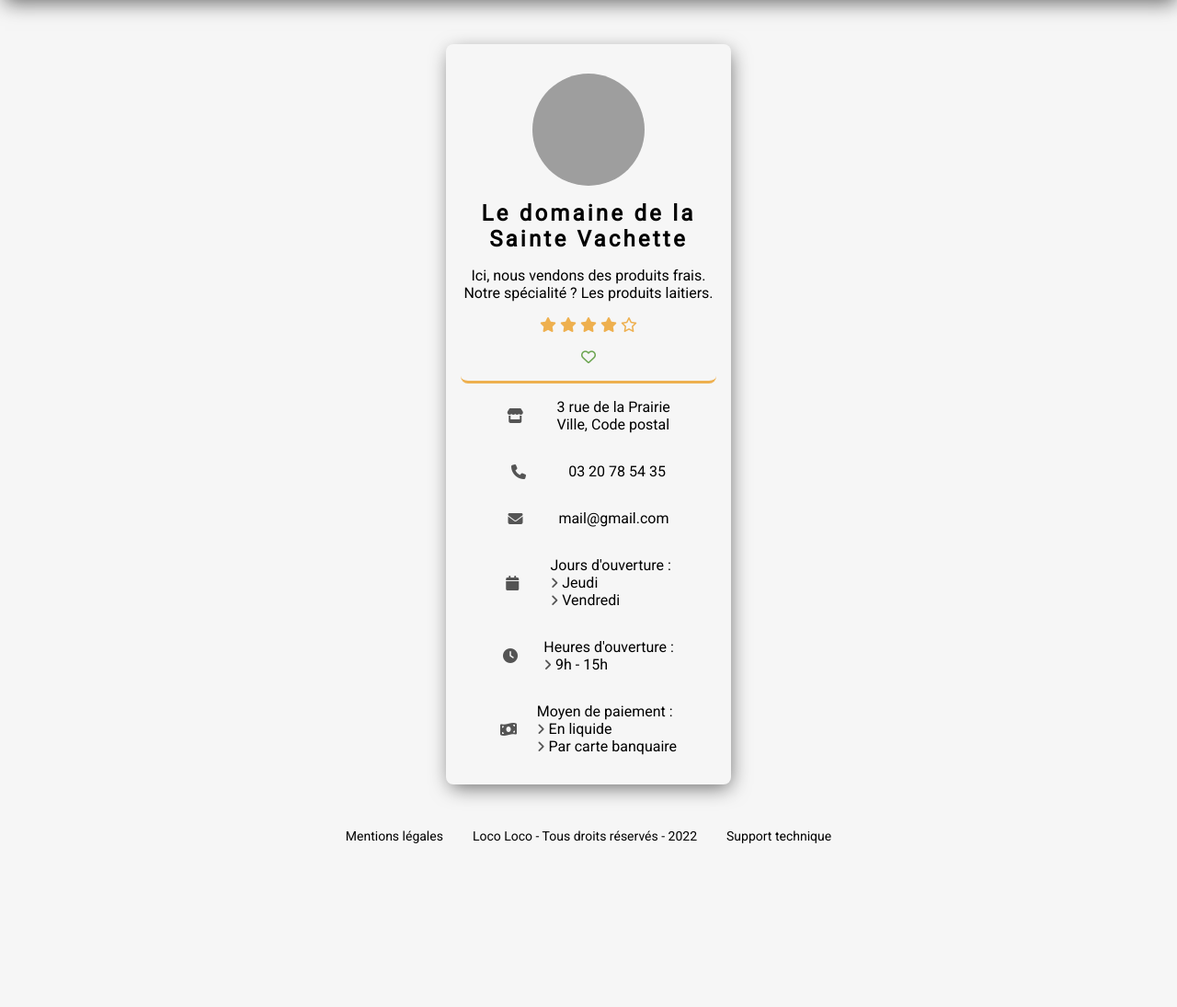
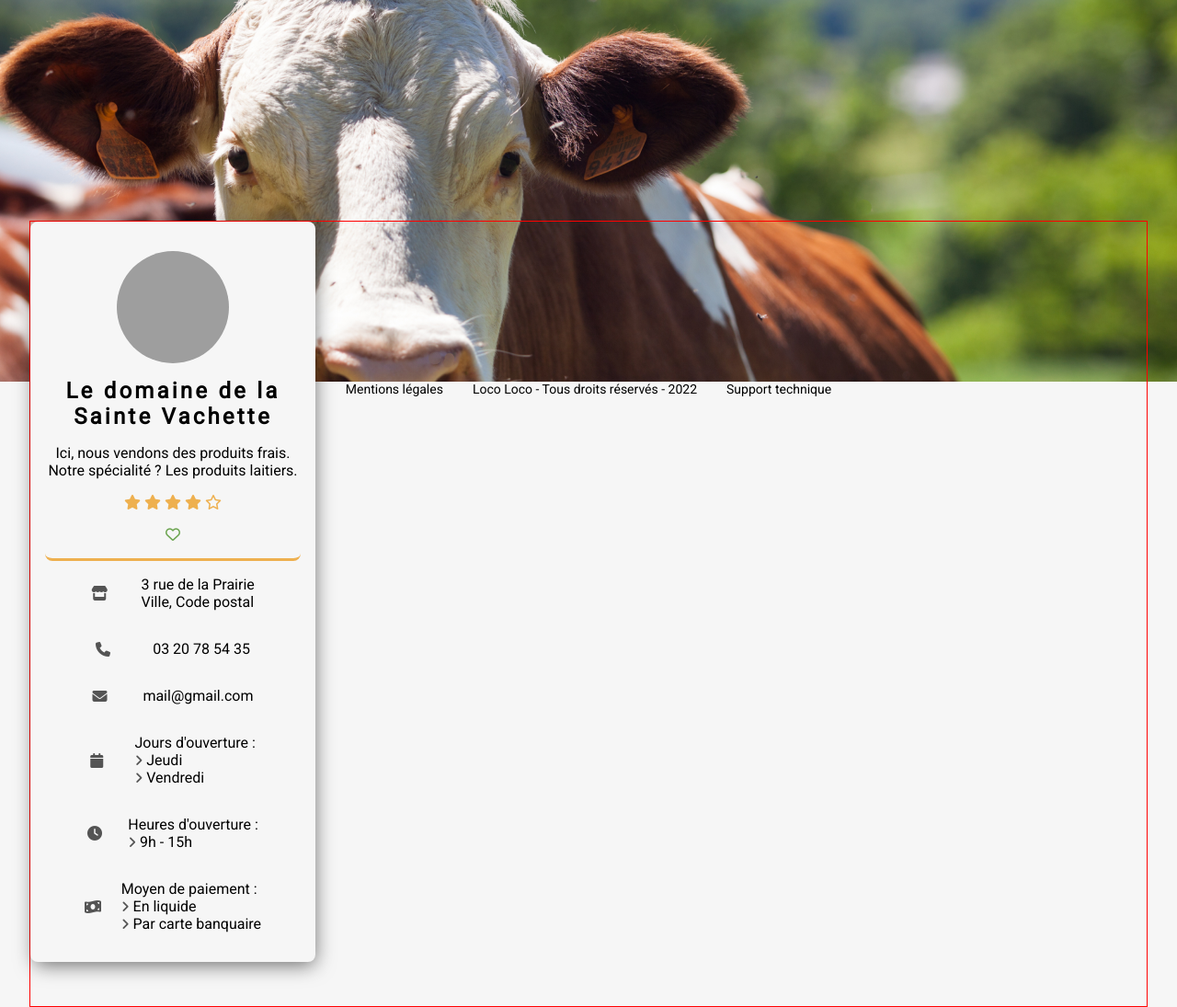
Before and after one commit to eliseomurillo9/loco-loco, a Symfony app: template templates/store/single.html.twig in a window 1280 px wide. Shown: the part 80-1175 px from the top of the page at 92% size. Before the commit the page ends 997 px from the top, so only its background shows below. Run offline with Twig, Linux system fonts and the light colour scheme; the template is opened without the code that fills it, so the values that code supplies are empty; some libraries are stand-ins or nearby versions; grey boxes are pictures that could not be loaded.

Commit message:
chore(store-single): position sidebar on top layout

```diff
--- a/public/css/store/store-sidebar.css
+++ b/public/css/store/store-sidebar.css
@@ -1,9 +1,10 @@
 .sidebar{
-    margin: 3rem auto;
     max-width: 310px;
     border-radius: .5rem;
     padding: 1rem;
     text-align: center;
+
+    background-color: var(--light);
 }
 
 .sidebar__presentation{
--- a/public/css/store/store-single.css
+++ b/public/css/store/store-single.css
@@ -1,7 +1,6 @@
-/* .single{
-    max-width: 1000px;
-    margin: 3rem auto;
-} */
+.single{
+    position: relative;
+}
 
 .title-custom{
     text-transform: uppercase;
@@ -27,6 +26,7 @@
 /* ------------------------------------------------------------- */
 .single__banniere{
     height: 415px;
+    z-index: 1;
 }
 
 .single__banniere img{
@@ -34,3 +34,18 @@
     height: 100%;
     object-fit: cover;
 }
+
+/* --- TOP LAYOUT --- */
+/* ------------------------------------------------------------- */
+.top-layout{
+    border: 1px solid red;
+    z-index: 5;
+
+    margin: 15rem 2rem;
+    padding-bottom: 3rem;
+
+    position: absolute;
+    top: 0;
+    right: 0;
+    left: 0;
+}
--- a/templates/store/single.html.twig
+++ b/templates/store/single.html.twig
@@ -12,11 +12,11 @@
 {% block body %}
     <section class="single">
 
-        {# <div class="single__banniere">
+        <div class="single__banniere">
             <img src="{{ asset('images/store/banniere.png')}}" alt="banniere de la boutique">
-        </div> #}
+        </div>
 
-        <div class="content">
+        <div class="content top-layout">
 
             <div class="single__sidebar">
                 {% include "components/store-sidebar.html.twig" %}
```
